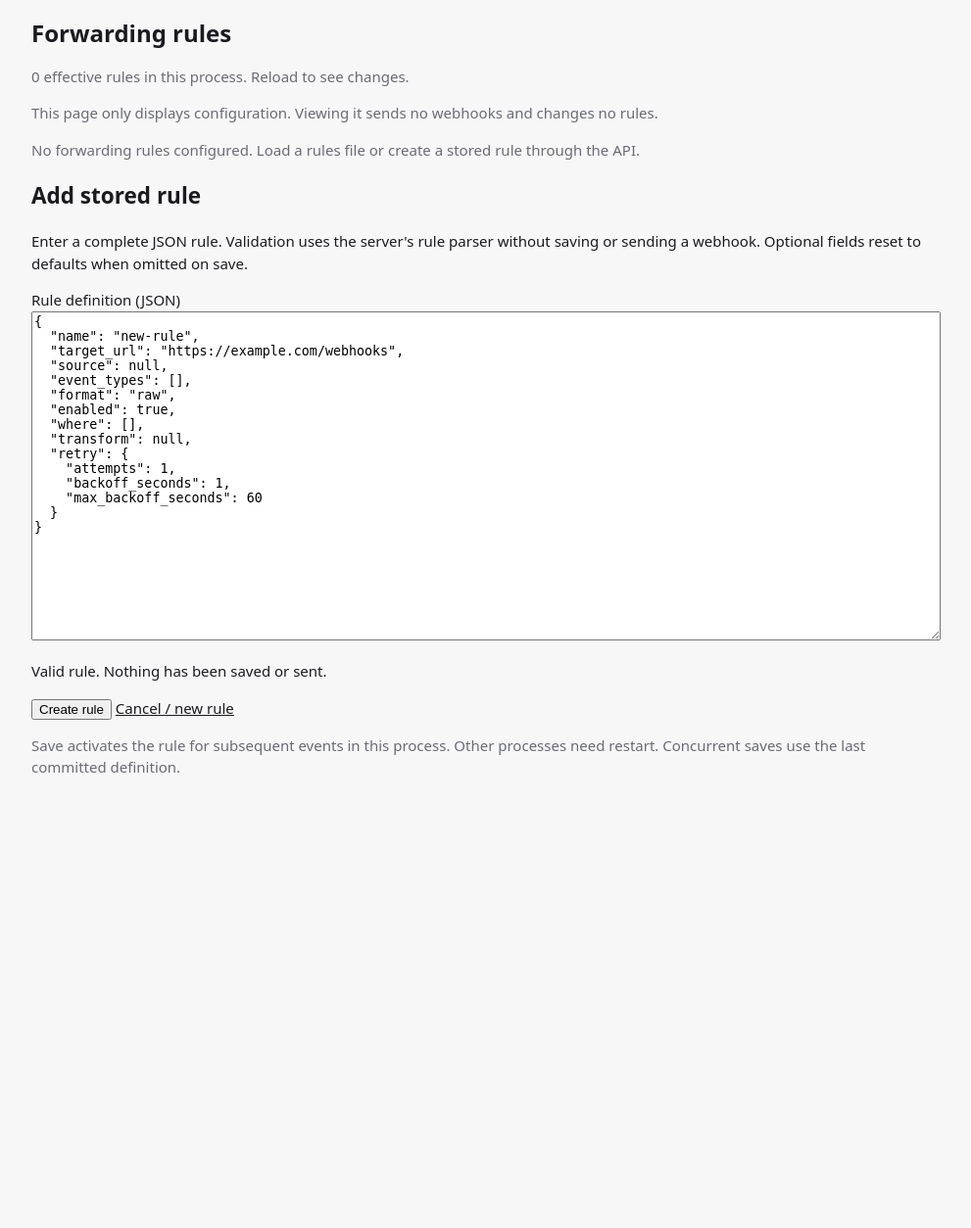
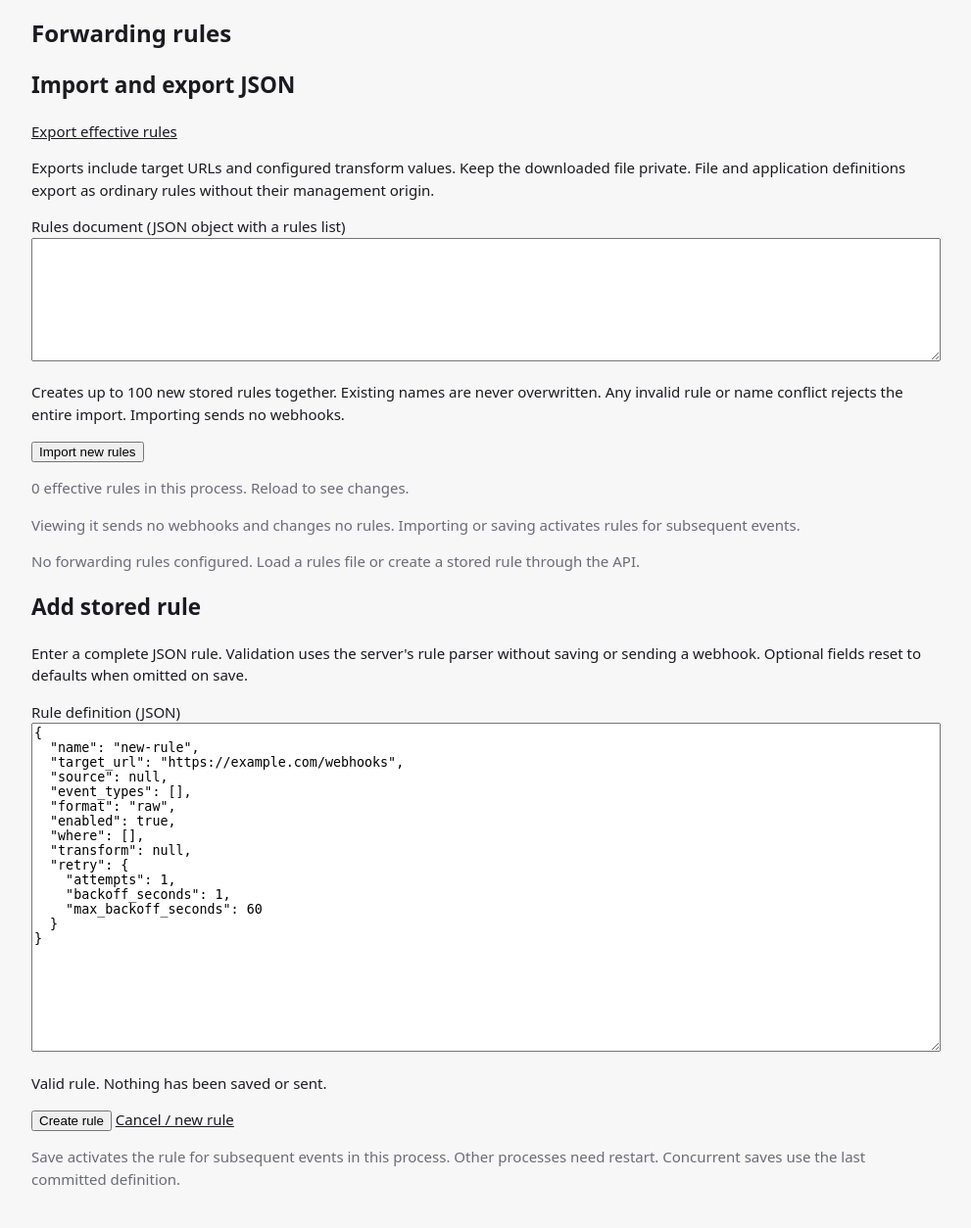
Before and after one commit to chinmaya-chhatre/hookscope-prod, a FastAPI app: page /rules in a window 1280 px wide. Shown: the part 47-1301 px from the top of the page at 98% size, without its empty margins (144-1135 px from the left). Before the commit the page ends 836 px from the top, so only its background shows below. Run offline with FastAPI, Linux system fonts and the light colour scheme; data that the repository does not hold is empty.

Commit message:
P4.11: Import and export forwarding rules as JSON

```diff
--- a/hookscope/main.py
+++ b/hookscope/main.py
@@ -59,6 +59,7 @@ from .schemas import (
     RuleOut,
     RulePreviewOut,
     RulePreviewRequest,
+    RuleTransferOut,
     SlackChallengeOut,
     TransformPreviewOut,
     TransformPreviewRequest,
@@ -619,6 +620,79 @@ def create_app(
     def list_rules() -> list[dict]:
         return [rule.to_dict() for rule in rules]
 
+    @app.get(
+        "/api/rules/export",
+        tags=["forwarding"],
+        summary="Export effective forwarding rules as JSON",
+        response_model=RuleTransferOut,
+    )
+    def export_rules(response: Response) -> dict:
+        response.headers["Content-Disposition"] = 'attachment; filename="hookscope-rules.json"'
+        response.headers["Cache-Control"] = "no-store"
+        return {"rules": [rule.to_dict() for rule in rules]}
+
+    @app.post(
+        "/api/rules/import",
+        tags=["forwarding"],
+        summary="Import new stored rules atomically",
+        response_model=RuleTransferOut,
+        status_code=201,
+        responses=error_responses(409, 413, 422),
+        openapi_extra={"requestBody": {
+            "required": True,
+            "content": {"application/json": {"schema": {
+                "type": "object", "required": ["rules"], "additionalProperties": False,
+                "properties": {"rules": {
+                    "type": "array", "minItems": 1, "maxItems": 100,
+                    "items": {"$ref": "#/components/schemas/RuleOut"},
+                }},
+            }}},
+        }},
+    )
+    async def import_rules(request: Request) -> dict:
+        nonlocal rules
+        if explicit_rules:
+            raise ApiError(409, "rules_override", "rules are explicitly managed by the application")
+        try:
+            raw = await read_body_limited(request, min(body_limit, 1024 * 1024))
+        except BodyTooLargeError as exc:
+            raise ApiError(413, "payload_too_large", "rule import exceeds the byte limit") from exc
+
+        def unique_object(pairs):
+            result = {}
+            for key, value in pairs:
+                if key in result:
+                    raise ValueError("duplicate JSON object key")
+                result[key] = value
+            return result
+
+        def invalid_constant(value):
+            raise ValueError("non-finite JSON numbers are not supported")
+
+        try:
+            payload = json.loads(raw, object_pairs_hook=unique_object, parse_constant=invalid_constant)
+            if not isinstance(payload, dict) or set(payload) != {"rules"}:
+                raise InvalidRuleError("expected an object containing only a rules list")
+            definitions = payload["rules"]
+            if not isinstance(definitions, list) or not 1 <= len(definitions) <= 100:
+                raise InvalidRuleError("import requires from 1 to 100 rules")
+            for definition in definitions:
+                if (not isinstance(definition, dict)
+                        or not isinstance(definition.get("name"), str)
+                        or not definition["name"].strip()):
+                    raise InvalidRuleError("each rule requires an explicit nonempty name")
+            imported = parse_rules(definitions)
+        except (ValueError, TypeError, UnicodeError, RecursionError) as exc:
+            raise ApiError(422, "invalid_rules", str(exc)) from exc
+        with rule_lock:
+            names = {rule.name for rule in imported}
+            if names.intersection(rule.name for rule in rules):
+                raise ApiError(409, "rule_exists", "an imported name already exists")
+            if not store.import_rules(definitions, actor=rule_actor(request)):
+                raise ApiError(409, "rule_exists", "an imported stored name already exists")
+            rules = [*rules, *imported]
+            return {"rules": [rule.to_dict() for rule in imported]}
+
     @app.post(
         "/api/rules",
         tags=["forwarding"],
--- a/hookscope/schemas.py
+++ b/hookscope/schemas.py
@@ -199,6 +199,10 @@ class RuleOut(BaseModel):
         return data
 
 
+class RuleTransferOut(BaseModel):
+    rules: list[RuleOut]
+
+
 class RuleChangeOut(BaseModel):
     id: int = Field(description="Monotonic history cursor, independent of event ids.")
     name: str
--- a/hookscope/store.py
+++ b/hookscope/store.py
@@ -128,6 +128,28 @@ class EventStore:
             if cursor.rowcount == 1:
                 _record_rule_change(conn, rule.name, actor, before, rule.to_dict())
             return cursor.rowcount == 1
+
+    def import_rules(self, definitions: list[dict], *, actor: str = "programmatic") -> bool:
+        """Create a whole batch with history, or leave the database unchanged on conflict."""
+        from .rules import InvalidRuleError, parse_rules
+
+        if not definitions:
+            raise InvalidRuleError("at least one rule is required")
+        for definition in definitions:
+            _validated_rule(definition)
+        validated = parse_rules(definitions)
+        with self._connect() as conn:
+            conn.execute("BEGIN IMMEDIATE")
+            for rule in validated:
+                if conn.execute("SELECT 1 FROM rules WHERE name = ?", (rule.name,)).fetchone():
+                    return False
+            for rule in validated:
+                conn.execute(
+                    "INSERT INTO rules (name, definition) VALUES (?, ?)",
+                    (rule.name, json.dumps(rule.to_dict())),
+                )
+                _record_rule_change(conn, rule.name, actor, None, rule.to_dict())
+        return True
 
     def replace_rule(self, definition: dict, *, actor: str = "programmatic") -> bool:
         """Replace an existing named definition atomically; never insert a missing rule."""
--- /dev/null
+++ b/hookscope/templates/_rule_import.html
@@ -0,0 +1,52 @@
+<script>
+(() => {
+  const form = document.getElementById("rule-import");
+  if (!form) return;
+  const input = document.getElementById("rule-import-json");
+  const button = document.getElementById("rule-import-submit");
+  const status = document.getElementById("rule-import-status");
+  let busy = false;
+  form.addEventListener("submit", async (event) => {
+    event.preventDefault();
+    if (busy) return;
+    const source = input.value;
+    try {
+      if (new TextEncoder().encode(source).length > 1048576) {
+        throw new Error("Document exceeds 1 MiB.");
+      }
+      const payload = JSON.parse(source);
+      if (!payload || Array.isArray(payload) || !Array.isArray(payload.rules)
+          || payload.rules.length < 1 || payload.rules.length > 100) {
+        throw new Error("Use an object containing a rules list with 1 to 100 entries.");
+      }
+    } catch (error) {
+      status.textContent = "Invalid document: " + error.message;
+      return;
+    }
+    busy = true;
+    button.disabled = true;
+    input.disabled = true;
+    status.textContent = "Importing rules...";
+    try {
+      const response = await fetch("/api/rules/import", {
+        method: "POST", credentials: "same-origin",
+        headers: {"Content-Type": "application/json"}, body: source
+      });
+      if (!response.ok) {
+        status.textContent = "Import was not confirmed (HTTP " + response.status
+          + "). Inspect the rule list before retrying. The draft has been retained.";
+        return;
+      }
+      status.textContent = "Imported. Reloading rules...";
+      window.location.assign("/rules");
+    } catch (_) {
+      status.textContent = "Import was not confirmed. Inspect the rule list before retrying. "
+        + "The draft has been retained.";
+    } finally {
+      busy = false;
+      button.disabled = false;
+      input.disabled = false;
+    }
+  });
+})();
+</script>
--- a/hookscope/templates/rules.html
+++ b/hookscope/templates/rules.html
@@ -2,8 +2,27 @@
 {% block title %}Forwarding rules · HookScope{% endblock %}
 {% block content %}
   <h1>Forwarding rules</h1>
+  <section aria-labelledby="transfer-title">
+    <h2 id="transfer-title">Import and export JSON</h2>
+    <p><a href="/api/rules/export" download="hookscope-rules.json">Export effective rules</a></p>
+    <p>Exports include target URLs and configured transform values. Keep the downloaded file private.
+      File and application definitions export as ordinary rules without their management origin.</p>
+    {% if can_create %}
+    <form id="rule-import">
+      <label for="rule-import-json">Rules document (JSON object with a rules list)</label>
+      <textarea id="rule-import-json" rows="8" spellcheck="false"
+                style="width:100%;box-sizing:border-box" aria-describedby="rule-import-status"></textarea>
+      <p>Creates up to 100 new stored rules together. Existing names are never overwritten.
+        Any invalid rule or name conflict rejects the entire import. Importing sends no webhooks.</p>
+      <button id="rule-import-submit" type="submit">Import new rules</button>
+      <p id="rule-import-status" role="status" aria-live="polite"></p>
+    </form>
+    <noscript>Use the administrative import API when JavaScript is disabled.</noscript>
+    {% endif %}
+  </section>
   <p class="muted">{{ rule_entries | length }} effective rules in this process. Reload to see changes.</p>
-  <p class="muted">This page only displays configuration. Viewing it sends no webhooks and changes no rules.</p>
+  <p class="muted">Viewing it sends no webhooks and changes no rules.
+    Importing or saving activates rules for subsequent events.</p>
   {% if not rule_entries %}
     <p class="muted">No forwarding rules configured. Load a rules file or create a stored rule through the API.</p>
   {% endif %}
@@ -55,4 +74,5 @@
   </section>
   {% endif %}
   {% include "_rule_editor.html" %}
+  {% include "_rule_import.html" %}
 {% endblock %}
```
Also changed, not shown: docs/stored-rules.md (+36 -0 lines), tests/rule_import.test.cjs (added, +70 -0 lines), tests/test_rule_transfer.py (added, +186 -0 lines).
